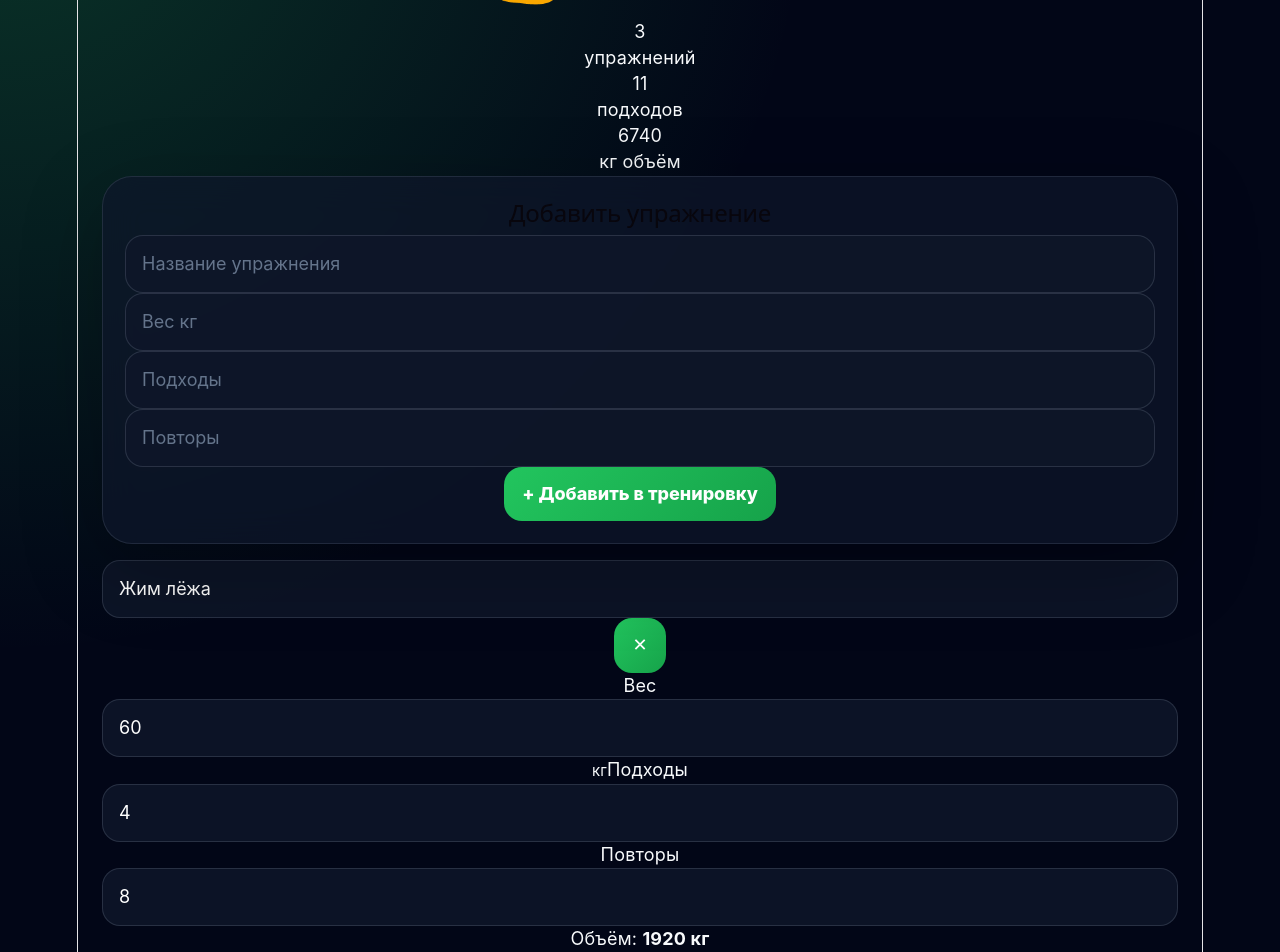
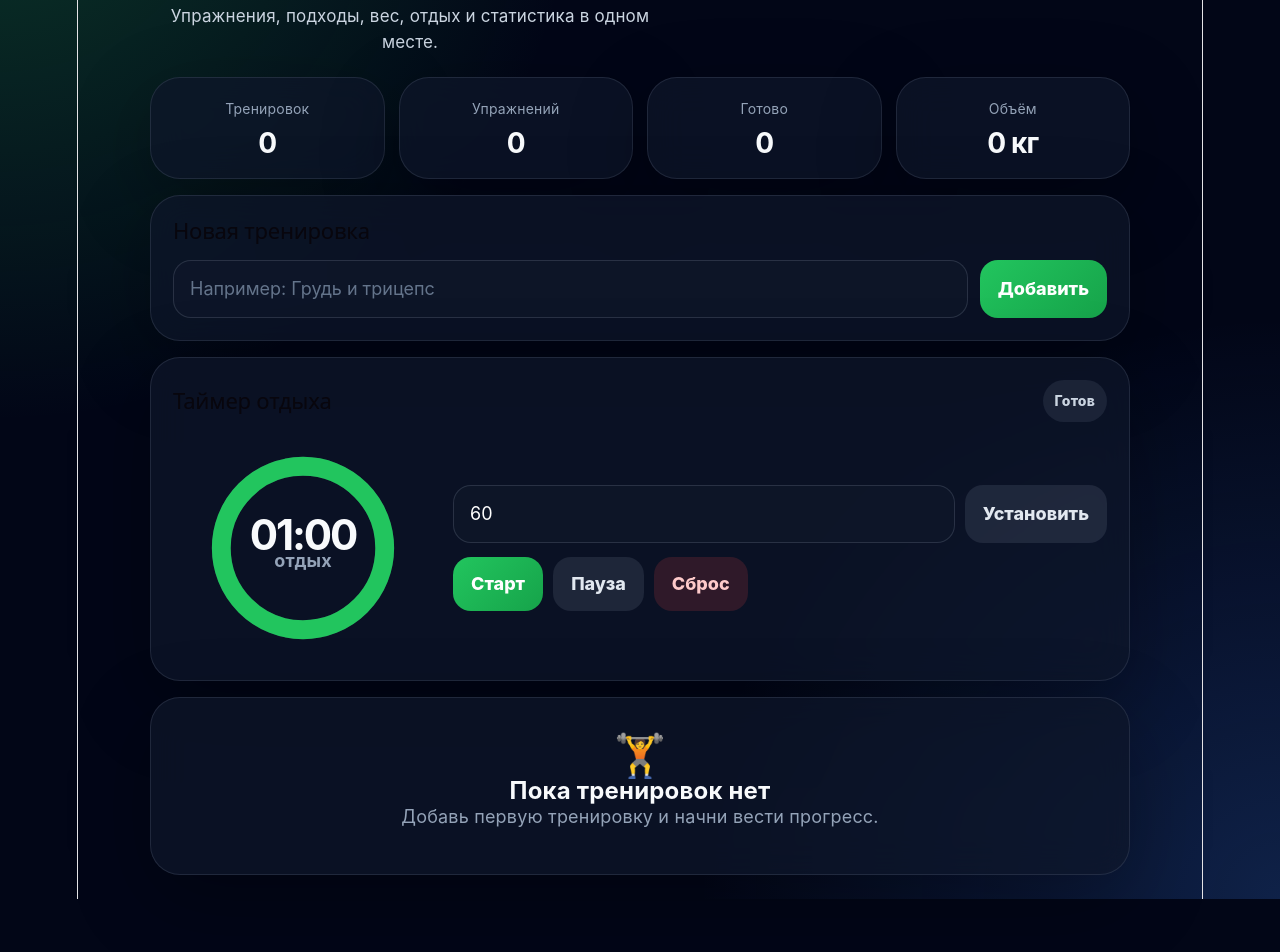
Before and after one commit to dobryanskiymitya-lgtm/workout-app, a React (Vite) app: page / in a window 1280 px wide. Shown: the part 160-1112 px from the top of the page. After the commit the page ends 1059 px from the top, so only its background shows below. Built offline with nearby package versions, Linux system fonts and the light colour scheme.

Commit message:
Update App.jsx

```diff
--- a/src/App.jsx
+++ b/src/App.jsx
@@ -1,192 +1,517 @@
-import { useEffect, useState } from "react";
+import { useEffect, useMemo, useRef, useState } from "react";
 import "./App.css";
 
-const defaultExercises = [
-  { id: 1, name: "Жим лёжа", weight: 60, sets: 4, reps: 8 },
-  { id: 2, name: "Приседания", weight: 80, sets: 4, reps: 10 },
-  { id: 3, name: "Тяга верхнего блока", weight: 45, sets: 3, reps: 12 },
-];
+function App() {
+  const [workoutName, setWorkoutName] = useState("");
+  const [timerInput, setTimerInput] = useState("60");
+  const [secondsLeft, setSecondsLeft] = useState(60);
+  const [isRunning, setIsRunning] = useState(false);
+  const [isFinished, setIsFinished] = useState(false);
 
-function App() {
-  const [exercises, setExercises] = useState(() => {
-    const saved = localStorage.getItem("workout-app");
-    return saved ? JSON.parse(saved) : defaultExercises;
+  const [workouts, setWorkouts] = useState(() => {
+    const saved = localStorage.getItem("workout-app-data");
+    return saved ? JSON.parse(saved) : [];
   });
 
-  const [form, setForm] = useState({
+  const audioRef = useRef(null);
+
+  useEffect(() => {
+    localStorage.setItem("workout-app-data", JSON.stringify(workouts));
+  }, [workouts]);
+
+  useEffect(() => {
+    if (!isRunning) return;
+
+    const interval = setInterval(() => {
+      setSecondsLeft((prev) => {
+        if (prev <= 1) {
+          setIsRunning(false);
+          setIsFinished(true);
+          playFinishSound();
+          return 0;
+        }
+
+        return prev - 1;
+      });
+    }, 1000);
+
+    return () => clearInterval(interval);
+  }, [isRunning]);
+
+  const totalSeconds = useMemo(() => {
+    const value = Number(timerInput);
+    return value > 0 ? value : 60;
+  }, [timerInput]);
+
+  const stats = useMemo(() => {
+    let exercises = 0;
+    let sets = 0;
+    let volume = 0;
+    let done = 0;
+
+    workouts.forEach((workout) => {
+      exercises += workout.exercises.length;
+
+      workout.exercises.forEach((exercise) => {
+        const s = Number(exercise.sets) || 0;
+        const r = Number(exercise.reps) || 0;
+        const w = Number(exercise.weight) || 0;
+
+        sets += s;
+        volume += s * r * w;
+
+        if (exercise.done) done += 1;
+      });
+    });
+
+    return {
+      workouts: workouts.length,
+      exercises,
+      sets,
+      volume,
+      done,
+    };
+  }, [workouts]);
+
+  function setupAudio() {
+    if (!audioRef.current) {
+      const AudioContext = window.AudioContext || window.webkitAudioContext;
+      if (AudioContext) {
+        audioRef.current = new AudioContext();
+      }
+    }
+  }
+
+  function playFinishSound() {
+    try {
+      setupAudio();
+
+      const context = audioRef.current;
+      if (!context) return;
+
+      if (context.state === "suspended") {
+        context.resume();
+      }
+
+      const now = context.currentTime;
+
+      [0, 0.2, 0.4].forEach((delay) => {
+        const oscillator = context.createOscillator();
+        const gain = context.createGain();
+
+        oscillator.type = "sine";
+        oscillator.frequency.setValueAtTime(880, now + delay);
+
+        gain.gain.setValueAtTime(0.0001, now + delay);
+        gain.gain.exponentialRampToValueAtTime(0.2, now + delay + 0.02);
+        gain.gain.exponentialRampToValueAtTime(0.0001, now + delay + 0.18);
+
+        oscillator.connect(gain);
+        gain.connect(context.destination);
+
+        oscillator.start(now + delay);
+        oscillator.stop(now + delay + 0.2);
+      });
+    } catch (error) {
+      console.error(error);
+    }
+  }
+
+  function formatTime(seconds) {
+    const min = Math.floor(seconds / 60);
+    const sec = seconds % 60;
+
+    return `${String(min).padStart(2, "0")}:${String(sec).padStart(2, "0")}`;
+  }
+
+  function applyTimer() {
+    const value = Number(timerInput);
+
+    if (!value || value <= 0) {
+      alert("Введите корректное время");
+      return;
+    }
+
+    setSecondsLeft(value);
+    setIsRunning(false);
+    setIsFinished(false);
+  }
+
+  function startTimer() {
+    setupAudio();
+
+    if (secondsLeft === 0) {
+      setSecondsLeft(totalSeconds);
+    }
+
+    setIsFinished(false);
+    setIsRunning(true);
+  }
+
+  function pauseTimer() {
+    setIsRunning(false);
+  }
+
+  function resetTimer() {
+    setSecondsLeft(totalSeconds);
+    setIsRunning(false);
+    setIsFinished(false);
+  }
+
+  function addWorkout() {
+    if (!workoutName.trim()) {
+      alert("Введите название тренировки");
+      return;
+    }
+
+    const newWorkout = {
+      id: Date.now(),
+      name: workoutName.trim(),
+      exercises: [],
+      draft: {
         name: "",
-    weight: "",
         sets: "",
         reps: "",
-  });
-
-  useEffect(() => {
-    localStorage.setItem("workout-app", JSON.stringify(exercises));
-  }, [exercises]);
-
-  function addExercise() {
-    if (!form.name.trim()) return;
-
-    const newExercise = {
-      id: Date.now(),
-      name: form.name,
-      weight: Number(form.weight) || 0,
-      sets: Number(form.sets) || 0,
-      reps: Number(form.reps) || 0,
+        weight: "",
+      },
     };
 
-    setExercises([newExercise, ...exercises]);
-    setForm({ name: "", weight: "", sets: "", reps: "" });
+    setWorkouts((prev) => [newWorkout, ...prev]);
+    setWorkoutName("");
   }
 
-  function deleteExercise(id) {
-    setExercises(exercises.filter((exercise) => exercise.id !== id));
+  function deleteWorkout(workoutId) {
+    setWorkouts((prev) => prev.filter((workout) => workout.id !== workoutId));
   }
 
-  function updateExercise(id, field, value) {
-    setExercises(
-      exercises.map((exercise) =>
-        exercise.id === id ? { ...exercise, [field]: value } : exercise
+  function updateDraft(workoutId, field, value) {
+    setWorkouts((prev) =>
+      prev.map((workout) =>
+        workout.id === workoutId
+          ? {
+              ...workout,
+              draft: {
+                ...workout.draft,
+                [field]: value,
+              },
+            }
+          : workout
       )
     );
   }
 
-  const totalSets = exercises.reduce((sum, item) => sum + Number(item.sets), 0);
-  const totalVolume = exercises.reduce(
-    (sum, item) => sum + Number(item.weight) * Number(item.sets) * Number(item.reps),
-    0
+  function addExercise(workoutId) {
+    setWorkouts((prev) =>
+      prev.map((workout) => {
+        if (workout.id !== workoutId) return workout;
+
+        const draft = workout.draft;
+
+        if (
+          !draft.name.trim() ||
+          !String(draft.sets).trim() ||
+          !String(draft.reps).trim() ||
+          !String(draft.weight).trim()
+        ) {
+          alert("Заполни все поля упражнения");
+          return workout;
+        }
+
+        const newExercise = {
+          id: Date.now() + Math.random(),
+          name: draft.name.trim(),
+          sets: draft.sets,
+          reps: draft.reps,
+          weight: draft.weight,
+          done: false,
+        };
+
+        return {
+          ...workout,
+          exercises: [...workout.exercises, newExercise],
+          draft: {
+            name: "",
+            sets: "",
+            reps: "",
+            weight: "",
+          },
+        };
+      })
     );
+  }
+
+  function deleteExercise(workoutId, exerciseId) {
+    setWorkouts((prev) =>
+      prev.map((workout) =>
+        workout.id === workoutId
+          ? {
+              ...workout,
+              exercises: workout.exercises.filter(
+                (exercise) => exercise.id !== exerciseId
+              ),
+            }
+          : workout
+      )
+    );
+  }
+
+  function toggleExercise(workoutId, exerciseId) {
+    setWorkouts((prev) =>
+      prev.map((workout) =>
+        workout.id === workoutId
+          ? {
+              ...workout,
+              exercises: workout.exercises.map((exercise) =>
+                exercise.id === exerciseId
+                  ? { ...exercise, done: !exercise.done }
+                  : exercise
+              ),
+            }
+          : workout
+      )
+    );
+  }
+
+  function clearAllData() {
+    const confirmed = confirm("Удалить все тренировки?");
+    if (!confirmed) return;
+
+    setWorkouts([]);
+  }
+
+  const progress =
+    totalSeconds > 0 ? Math.max(0, Math.min(1, secondsLeft / totalSeconds)) : 0;
+
+  const circumference = 2 * Math.PI * 52;
+  const dashOffset = circumference * (1 - progress);
 
   return (
     <div className="app">
+      <div className="phone">
         <header className="hero">
-        <p className="badge">Сегодняшняя тренировка</p>
-        <h1>Workout Pro 💪</h1>
-        <p className="subtitle">
-          Записывай упражнения, вес, подходы и повторы прямо в зале.
-        </p>
+          <div>
+            <span className="badge">Fitness Planner</span>
+            <h1>Тренировки</h1>
+            <p>Упражнения, подходы, вес, отдых и статистика в одном месте.</p>
+          </div>
+
+          <button className="ghost-button" onClick={clearAllData}>
+            Очистить
+          </button>
         </header>
 
-      <section className="stats">
-        <div>
-          <span>{exercises.length}</span>
-          <p>упражнений</p>
+        <section className="stats-grid">
+          <div className="stat-card">
+            <span>Тренировок</span>
+            <strong>{stats.workouts}</strong>
           </div>
-        <div>
-          <span>{totalSets}</span>
-          <p>подходов</p>
+
+          <div className="stat-card">
+            <span>Упражнений</span>
+            <strong>{stats.exercises}</strong>
           </div>
-        <div>
-          <span>{totalVolume}</span>
-          <p>кг объём</p>
+
+          <div className="stat-card">
+            <span>Готово</span>
+            <strong>{stats.done}</strong>
+          </div>
+
+          <div className="stat-card">
+            <span>Объём</span>
+            <strong>{stats.volume} кг</strong>
           </div>
         </section>
 
-      <section className="card form-card">
-        <h2>Добавить упражнение</h2>
+        <section className="card">
+          <div className="section-header">
+            <h2>Новая тренировка</h2>
+          </div>
 
-        <div className="form-grid">
+          <div className="main-form">
             <input
-            placeholder="Название упражнения"
-            value={form.name}
-            onChange={(e) => setForm({ ...form, name: e.target.value })}
+              value={workoutName}
+              onChange={(e) => setWorkoutName(e.target.value)}
+              onKeyDown={(e) => {
+                if (e.key === "Enter") addWorkout();
+              }}
+              placeholder="Например: Грудь и трицепс"
+            />
+
+            <button onClick={addWorkout}>Добавить</button>
+          </div>
+        </section>
+
+        <section className="card timer-card">
+          <div className="section-header">
+            <h2>Таймер отдыха</h2>
+
+            <span
+              className={`status ${
+                isFinished ? "finished" : isRunning ? "running" : ""
+              }`}
+            >
+              {isFinished ? "Время вышло" : isRunning ? "Идёт" : "Готов"}
+            </span>
+          </div>
+
+          <div className="timer-layout">
+            <div className="timer-circle">
+              <svg viewBox="0 0 140 140">
+                <circle className="timer-track" cx="70" cy="70" r="52" />
+                <circle
+                  className="timer-progress"
+                  cx="70"
+                  cy="70"
+                  r="52"
+                  strokeDasharray={circumference}
+                  strokeDashoffset={dashOffset}
+                />
+              </svg>
+
+              <div className="timer-center">
+                <strong>{formatTime(secondsLeft)}</strong>
+                <span>отдых</span>
+              </div>
+            </div>
+
+            <div className="timer-controls">
+              <div className="timer-input">
+                <input
+                  type="number"
+                  min="1"
+                  value={timerInput}
+                  onChange={(e) => setTimerInput(e.target.value)}
+                  placeholder="Секунды"
+                />
+
+                <button className="secondary-button" onClick={applyTimer}>
+                  Установить
+                </button>
+              </div>
+
+              <div className="timer-buttons">
+                <button onClick={startTimer}>Старт</button>
+                <button className="secondary-button" onClick={pauseTimer}>
+                  Пауза
+                </button>
+                <button className="danger-soft-button" onClick={resetTimer}>
+                  Сброс
+                </button>
+              </div>
+            </div>
+          </div>
+        </section>
+
+        <section className="workouts">
+          {workouts.length === 0 ? (
+            <div className="empty">
+              <div>🏋️</div>
+              <h3>Пока тренировок нет</h3>
+              <p>Добавь первую тренировку и начни вести прогресс.</p>
+            </div>
+          ) : (
+            workouts.map((workout) => (
+              <article className="workout-card" key={workout.id}>
+                <div className="workout-header">
+                  <div>
+                    <h3>{workout.name}</h3>
+                    <p>{workout.exercises.length} упражнений</p>
+                  </div>
+
+                  <button
+                    className="danger-button"
+                    onClick={() => deleteWorkout(workout.id)}
+                  >
+                    Удалить
+                  </button>
+                </div>
+
+                <div className="exercise-form">
+                  <input
+                    value={workout.draft.name}
+                    onChange={(e) =>
+                      updateDraft(workout.id, "name", e.target.value)
+                    }
+                    placeholder="Упражнение"
                   />
 
                   <input
-            placeholder="Вес кг"
                     type="number"
-            value={form.weight}
-            onChange={(e) => setForm({ ...form, weight: e.target.value })}
+                    value={workout.draft.sets}
+                    onChange={(e) =>
+                      updateDraft(workout.id, "sets", e.target.value)
+                    }
+                    placeholder="Подходы"
                   />
 
                   <input
-            placeholder="Подходы"
                     type="number"
-            value={form.sets}
-            onChange={(e) => setForm({ ...form, sets: e.target.value })}
+                    value={workout.draft.reps}
+                    onChange={(e) =>
+                      updateDraft(workout.id, "reps", e.target.value)
+                    }
+                    placeholder="Повторы"
                   />
 
                   <input
-            placeholder="Повторы"
                     type="number"
-            value={form.reps}
-            onChange={(e) => setForm({ ...form, reps: e.target.value })}
-          />
-        </div>
-
-        <button className="primary-btn" onClick={addExercise}>
-          + Добавить в тренировку
-        </button>
-      </section>
-
-      <section className="exercise-list">
-        {exercises.map((exercise) => (
-          <div className="exercise-card" key={exercise.id}>
-            <div className="exercise-top">
-              <input
-                className="exercise-name"
-                value={exercise.name}
+                    value={workout.draft.weight}
                     onChange={(e) =>
-                  updateExercise(exercise.id, "name", e.target.value)
+                      updateDraft(workout.id, "weight", e.target.value)
                     }
+                    placeholder="Вес"
                   />
 
-              <button
-                className="delete-btn"
-                onClick={() => deleteExercise(exercise.id)}
-              >
-                ✕
+                  <button onClick={() => addExercise(workout.id)}>
+                    Добавить
                   </button>
                 </div>
 
-            <div className="exercise-grid">
-              <label>
-                Вес
-                <input
-                  type="number"
-                  value={exercise.weight}
-                  onChange={(e) =>
-                    updateExercise(exercise.id, "weight", Number(e.target.value))
+                <div className="exercise-list">
+                  {workout.exercises.length === 0 ? (
+                    <p className="small-empty">Упражнений пока нет</p>
+                  ) : (
+                    workout.exercises.map((exercise) => (
+                      <div
+                        className={`exercise-item ${
+                          exercise.done ? "done" : ""
+                        }`}
+                        key={exercise.id}
+                      >
+                        <button
+                          className="check-button"
+                          onClick={() =>
+                            toggleExercise(workout.id, exercise.id)
                           }
-                />
-                <small>кг</small>
-              </label>
+                        >
+                          {exercise.done ? "✓" : ""}
+                        </button>
 
-              <label>
-                Подходы
-                <input
-                  type="number"
-                  value={exercise.sets}
-                  onChange={(e) =>
-                    updateExercise(exercise.id, "sets", Number(e.target.value))
-                  }
-                />
-              </label>
-
-              <label>
-                Повторы
-                <input
-                  type="number"
-                  value={exercise.reps}
-                  onChange={(e) =>
-                    updateExercise(exercise.id, "reps", Number(e.target.value))
-                  }
-                />
-              </label>
+                        <div className="exercise-info">
+                          <strong>{exercise.name}</strong>
+                          <p>
+                            {exercise.sets} подходов • {exercise.reps} повторов
+                            • {exercise.weight} кг
+                          </p>
                         </div>
 
-            <div className="volume">
-              Объём:{" "}
-              <strong>
-                {Number(exercise.weight) *
-                  Number(exercise.sets) *
-                  Number(exercise.reps)}{" "}
-                кг
-              </strong>
+                        <button
+                          className="delete-exercise-button"
+                          onClick={() =>
+                            deleteExercise(workout.id, exercise.id)
+                          }
+                        >
+                          ×
+                        </button>
                       </div>
+                    ))
+                  )}
                 </div>
-        ))}
+              </article>
+            ))
+          )}
         </section>
+      </div>
     </div>
   );
 }
```
Lines whose indentation alone changed are shown as unchanged.
